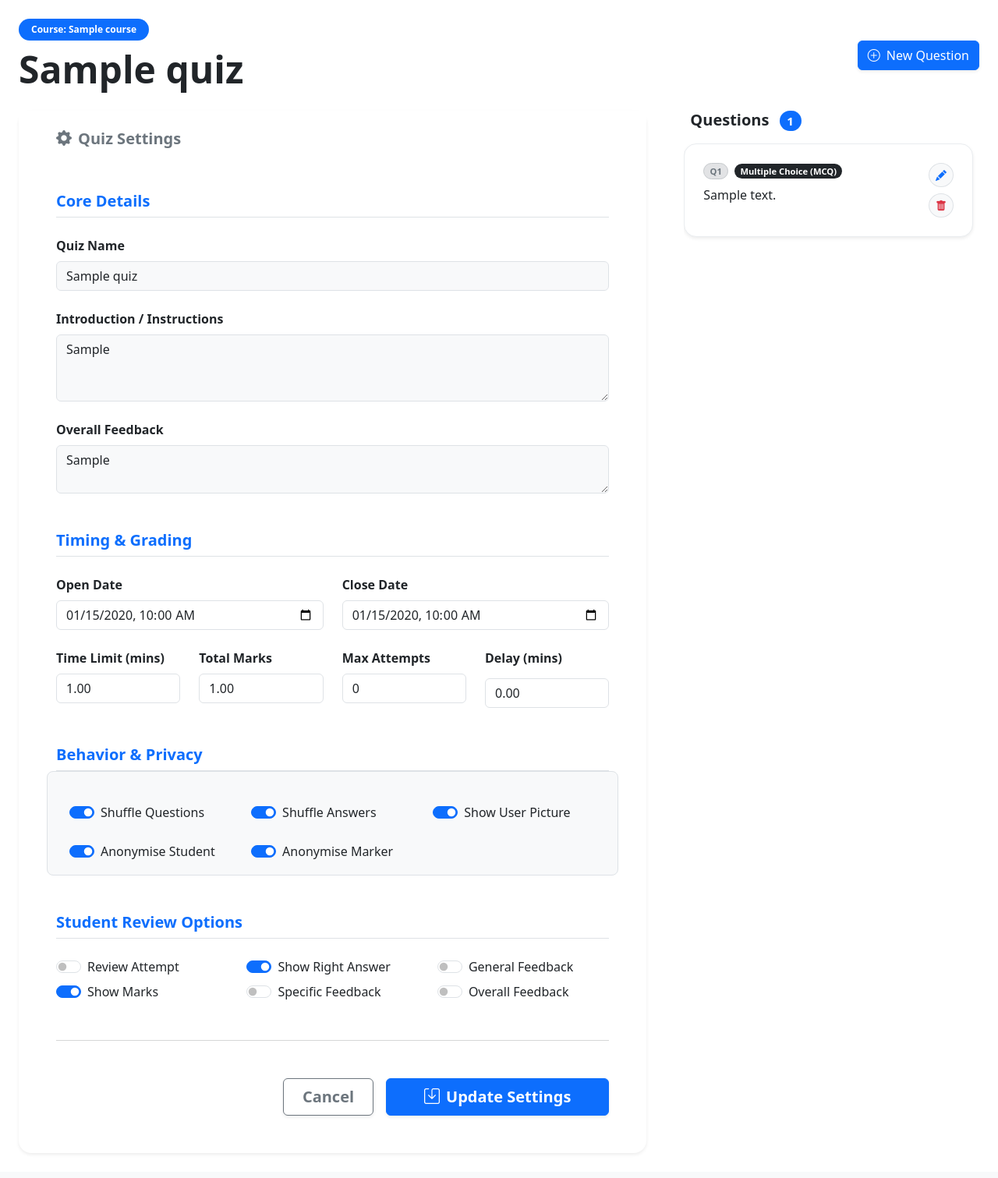
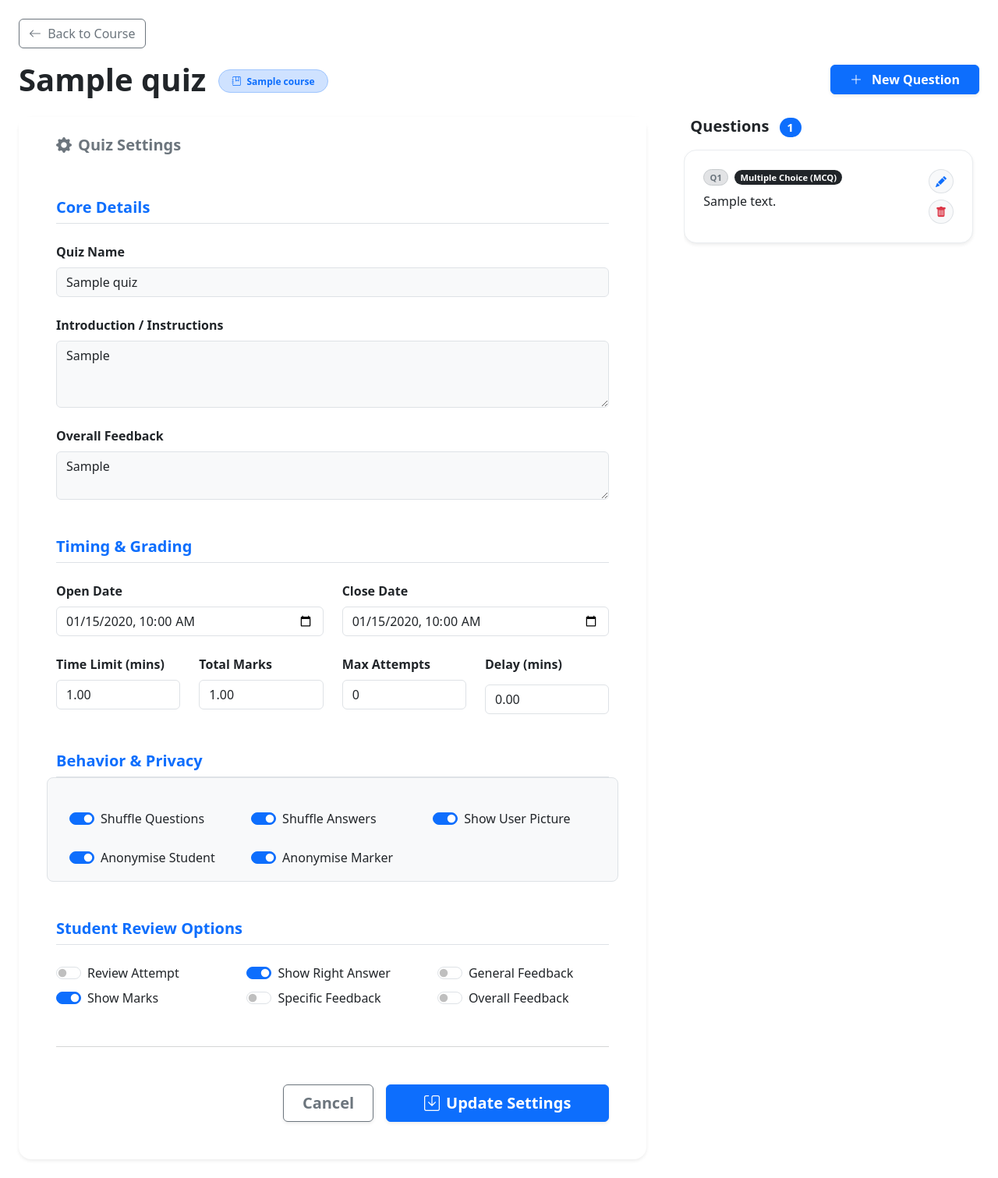
Before and after one commit to jLupu1/quiz-platform, a Django app: page /quizzes/edit/1/ in a window 1280 px wide. Shown: the part 56-1567 px from the top of the page at 78% size. Before the commit the page ends 1487 px from the top, so only its background shows below. Run offline with Django 5.2, Linux system fonts and the light colour scheme; a user stored in the database is signed in; tables that the repository leaves empty hold one stand-in row (values such as "Sample post"); some libraries are stand-ins or nearby versions.

Commit message:
delete questions

```diff
--- a/questions/templates/partials/question_record_partial.html
+++ b/questions/templates/partials/question_record_partial.html
@@ -5,7 +5,7 @@
     <td class="py-3"> {{ added_question.question.get_question_type_display }}</td>
 
     <td class="pe-4 py-3 text-center">
-        <a href="#"
+        <a href="{% url 'edit_question' added_question.id %}"
            class="btn btn-sm btn-outline-secondary px-3 rounded-2 fw-medium">
             <i class="bi bi-gear me-1"></i> Edit
         </a>
--- a/questions/templates/view_questions.html
+++ b/questions/templates/view_questions.html
@@ -9,8 +9,8 @@
         <h1 class="display-6 fw-bold mb-0 text-dark">Review Questions</h1>
 
         <div class="d-flex gap-3 align-items-center">
-            <a href="{% url 'create_question' quiz.id %}" class="btn btn-primary rounded-2 shadow-sm">
-                <i class="bi bi-plus-circle me-1"></i> New Question
+            <a href="{% url 'create_question' quiz.id %}" class="btn btn-primary rounded-2 shadow-sm px-4 fw-bold">
+                <i class="bi bi-plus-lg me-2"></i> New Question
             </a>
         </div>
     </div>
--- a/questions/urls.py
+++ b/questions/urls.py
@@ -10,4 +10,5 @@ urlpatterns = [
     path('view/<int:quiz_id>/',views.ViewQuestions.as_view(), name='view_questions'),
     # QuizQuestion Id
     path('edit/<int:pk>/',views.EditQuestion.as_view(), name='edit_question'),
+    path('delete/<int:pk>/',views.delete_question, name='delete_question'),
 ]
--- a/quizzes/templates/edit_quiz.html
+++ b/quizzes/templates/edit_quiz.html
@@ -5,7 +5,6 @@
 
 {% block extra_css %}
 <style>
-    /* Sleek custom scrollbar for the question list */
     .question-list-scroll {
         max-height: calc(100vh - 200px);
         overflow-y: auto;
@@ -32,17 +31,30 @@
 {% block content %}
 <div class="container-fluid px-4 py-4 max-w-custom" style="max-width: 1600px;">
 
-    <div class="row mb-4 align-items-center">
+<div class="mb-4">
+    <a href="{% url 'course_detail' quiz.course_id %}" class="btn btn-outline-secondary rounded-2 mb-3">
+        <i class="bi bi-arrow-left me-1"></i> Back to Course
+    </a>
+
+    <div class="row align-items-center">
+
         <div class="col-md-8">
-            <span class="badge bg-primary mb-2 px-3 py-2 rounded-pill">Course: {{ quiz.course.name }}</span>
-            <h1 class="display-5 fw-bold text-dark mb-0">{{ quiz.name }}</h1>
+            <div class="d-flex align-items-center flex-wrap gap-3">
+                <h1 class="display-6 fw-bold text-dark mb-0">{{ quiz.name }}</h1>
+                <span class="badge bg-primary-subtle text-primary border border-primary-subtle rounded-pill px-3 py-2 mt-1">
+                    <i class="bi bi-journal-bookmark me-1"></i> {{ quiz.course.name }}
+                </span>
+            </div>
         </div>
-        <div class="col-md-4 text-md-end mt-3 mt-md-0">
-            <a href="{% url 'create_question' quiz.id %}" class="btn btn-primary rounded-2 shadow-sm">
-                <i class="bi bi-plus-circle me-1"></i> New Question
+
+        <div class="col-md-4 text-md-end mt-4 mt-md-0">
+            <a href="{% url 'create_question' quiz.id %}" class="btn btn-primary rounded-2 shadow-sm px-4 fw-bold">
+                <i class="bi bi-plus-lg me-2"></i> New Question
             </a>
         </div>
+
     </div>
+</div>
 
     <div class="row g-5">
 
@@ -193,56 +205,10 @@
         </div>
 
         <div class="col-lg-5 col-xl-4">
-            <div class="card border-0 bg-transparent shadow-none h-100">
-                <div class="d-flex justify-content-between align-items-center mb-3 px-2">
-                    <h4 class="h5 fw-bold text-dark mb-0">Questions <span class="badge bg-primary rounded-pill ms-2">{{ questions.count }}</span></h4>
-{#                    <span class="text-muted small fw-medium">Drag to reorder (Future feature!)</span>#}
-                </div>
+            <div class="card border-0 bg-transparent shadow-none h-100" id="full-question-list-container">
 
-                <div class="question-list-scroll pe-2 pb-5">
+                {% include 'partials/question_list_partial.html' %}
 
-                    {% for quiz_question in questions %}
-                    <div class="card border border-light-subtle shadow-sm mb-3 rounded-4 hover-lift">
-                        <div class="card-body p-3 p-md-4">
-                            <div class="d-flex justify-content-between align-items-start gap-3">
-
-                                <div class="flex-grow-1 overflow-hidden">
-                                    <div class="d-flex align-items-center mb-2">
-                                        <span class="badge bg-secondary-subtle text-secondary rounded-pill me-2 border border-secondary-subtle" style="font-size: 0.7rem;">
-                                            Q{{ forloop.counter }}
-                                        </span>
-                                        <span class="badge rounded-pill {{ quiz_question.question.get_badge_color }}" style="font-size: 0.7rem;">
-                                            {{ quiz_question.question.get_question_type_display }}
-                                        </span>
-                                    </div>
-                                    <p class="mb-0 fw-medium text-dark text-truncate" title="{{ quiz_question.question.question_text }}">
-                                        {{ quiz_question.question.question_text }}
-                                    </p>
-                                </div>
-
-                                <div class="d-flex flex-column gap-2">
-                                    <a href="{% url 'edit_question' quiz_question.id %}" class="btn btn-sm btn-light border text-primary rounded-circle" data-bs-toggle="tooltip" title="Edit Question">
-                                        <i class="bi bi-pencil-fill"></i>
-                                    </a>
-                                    <a href="#" class="btn btn-sm btn-light border text-danger rounded-circle" data-bs-toggle="tooltip" title="Remove Question">
-                                        <i class="bi bi-trash-fill"></i>
-                                    </a>
-                                </div>
-
-                            </div>
-                        </div>
-                    </div>
-                    {% empty %}
-                    <div class="card border-dashed bg-transparent text-center py-5 rounded-4 shadow-none">
-                        <div class="card-body">
-                            <i class="bi bi-ui-checks text-muted display-4 mb-3 d-block"></i>
-                            <h5 class="text-secondary fw-bold">No questions yet</h5>
-                            <p class="text-muted small">Click the "Add Question" button above to start building this quiz.</p>
-                        </div>
-                    </div>
-                    {% endfor %}
-
-                </div>
             </div>
         </div>
 
--- /dev/null
+++ b/quizzes/templates/partials/question_list_partial.html
@@ -0,0 +1,59 @@
+<div class="d-flex justify-content-between align-items-center mb-3 px-2">
+    <h4 class="h5 fw-bold text-dark mb-0">
+        Questions <span class="badge bg-primary rounded-pill ms-2">{{ questions.count }}</span>
+    </h4>
+</div>
+
+<div class="question-list-scroll pe-2 pb-5">
+
+    {% for quiz_question in questions %}
+    <div class="card border border-light-subtle shadow-sm mb-3 rounded-4 hover-lift">
+        <div class="card-body p-3 p-md-4">
+            <div class="d-flex justify-content-between align-items-start gap-3">
+
+                <div class="flex-grow-1 overflow-hidden">
+                    <div class="d-flex align-items-center mb-2">
+                        <span class="badge bg-secondary-subtle text-secondary rounded-pill me-2 border border-secondary-subtle" style="font-size: 0.7rem;">
+                            Q{{ forloop.counter }}
+                        </span>
+                        <span class="badge rounded-pill {{ quiz_question.question.get_badge_color }}" style="font-size: 0.7rem;">
+                            {{ quiz_question.question.get_question_type_display }}
+                        </span>
+                    </div>
+                    <p class="mb-0 fw-medium text-dark text-truncate" title="{{ quiz_question.question.question_text }}">
+                        {{ quiz_question.question.question_text }}
+                    </p>
+                </div>
+
+                <div class="d-flex flex-column gap-2">
+                    <a href="{% url 'edit_question' quiz_question.id %}" class="btn btn-sm btn-light border text-primary rounded-circle" data-bs-toggle="tooltip" title="Edit Question">
+                        <i class="bi bi-pencil-fill"></i>
+                    </a>
+
+                    <button type="button"
+                            class="btn btn-sm btn-light border text-danger rounded-circle"
+                            data-bs-toggle="tooltip"
+                            title="Remove Question"
+                            hx-delete="{% url 'delete_question' quiz_question.id %}"
+                            hx-confirm="Are you sure you want to remove this question from the quiz?"
+                            hx-target="#full-question-list-container"
+                            hx-swap="innerHTML">
+                        <i class="bi bi-trash-fill"></i>
+                    </button>
+                </div>
+
+            </div>
+        </div>
+    </div>
+
+    {% empty %}
+    <div class="card border-dashed bg-transparent text-center py-5 rounded-4 shadow-none">
+        <div class="card-body">
+            <i class="bi bi-ui-checks text-muted display-4 mb-3 d-block"></i>
+            <h5 class="text-secondary fw-bold">No questions yet</h5>
+            <p class="text-muted small">Click the "New Question" button above to start building this quiz.</p>
+        </div>
+    </div>
+    {% endfor %}
+
+</div>
--- a/templates/base.html
+++ b/templates/base.html
@@ -58,7 +58,7 @@
 </header>
 {% endif %}
 
-<body>
+<body hx-headers='{"X-CSRFToken": "{{ csrf_token }}"}'>
   <main>
     {% block content %}
     {% endblock %}
```
Also changed, not shown: questions/templates/edit_question.html (+14 -4 lines), questions/views.py (+40 -13 lines).
